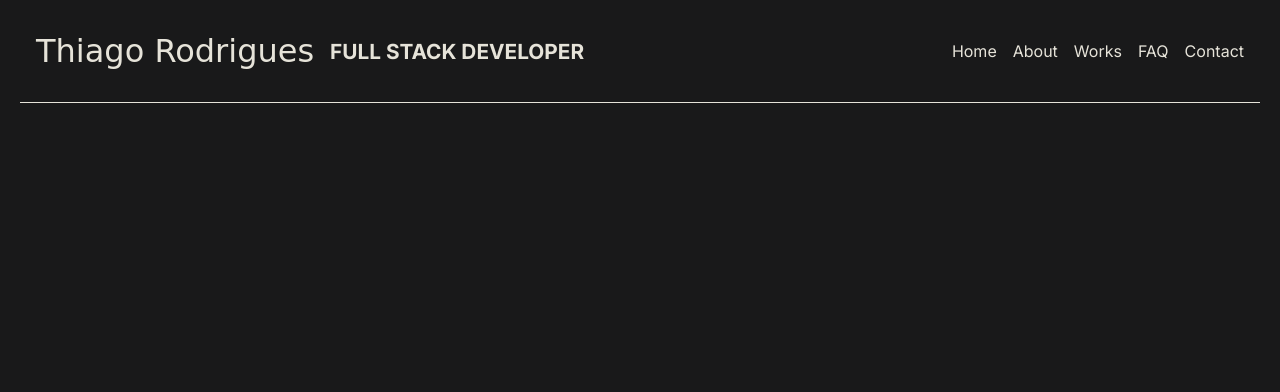
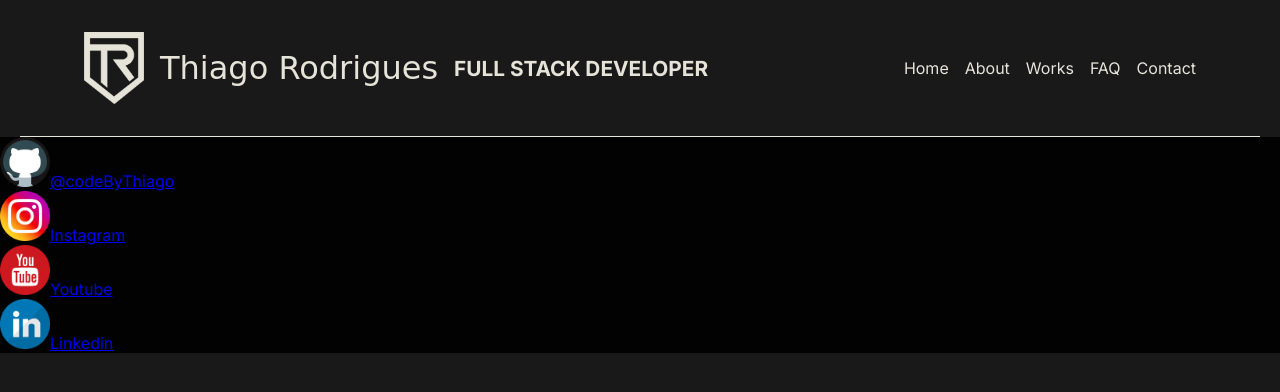
Before and after one commit to codeByThiago/codebythiago.github.io, a plain HTML site: page index.html in a window 1280 px wide. Drawn offline with Linux system fonts and the light colour scheme; a web font is replaced by a local one.

Commit message:
Adicionei para a pasta imagem

```diff
--- a/css/nav.css
+++ b/css/nav.css
@@ -3,7 +3,7 @@
     justify-content: space-between;
     align-items: center;
     margin: 0 20px;
-    padding: 2rem 1rem;
+    padding: 2rem 4rem;
     border-bottom: 1px var(--cor5) solid;
 }
 
@@ -14,6 +14,11 @@
 }
 
 .navbar-brand h1 {
+    padding-right: 1rem;
+}
+
+.navbar-brand img {
+    width: 60px;
     padding-right: 1rem;
 }
 
--- a/css/style.css
+++ b/css/style.css
@@ -31,6 +31,19 @@ body {
     color: var(--cor5);
 }
 
+footer {
+    background-color: var(--cor3);
+}
+
+footer a {
+    display: block;
+}
+
+
+footer img {
+    width: 50px;
+}
+
 .font-brand {
     font-size: 2rem;
     font-family: var(--font-unifraktur);
--- a/index.html
+++ b/index.html
@@ -1,5 +1,6 @@
 <!DOCTYPE html>
 <html lang="pt-br">
+
 <head>
     <meta charset="UTF-8">
     <meta name="viewport" content="width=device-width, initial-scale=1.0">
@@ -7,10 +8,12 @@
     <link rel="shortcut icon" href="favicon.ico" type="image/x-icon">
     <title>Portfólio - Thiago Rodrigues</title>
 </head>
+
 <body>
     <header>
         <nav aria-label="Principal Navegation Bar" class="navbar">
             <div class="navbar-brand">
+                <img src="img/logo/modelo.png" alt="" style="width: 60px;">
                 <h1 class="font-brand">Thiago Rodrigues</h1>
                 <span class="text-bold">FULL STACK DEVELOPER</span>
             </div>
@@ -34,8 +37,12 @@
     </main>
 
     <footer>
-
+        <a href="https://github.com/codeByThiago/"><img src="img/png/github-512.png" alt="">@codeByThiago</a>
+        <a href="#"><img src="img/png/instagram-512.png" alt="">Instagram</a>
+        <a href="#"><img src="img/png/youtube-512.png" alt="">Youtube</a>
+        <a href="#"><img src="img/png/linkedin-512.png" alt="">Linkedin</a>
     </footer>
     <script src="js/script.js"></script>
 </body>
+
 </html>
```
Also changed, not shown: contact.html (+18 -0 lines), img/png/github-512.png (added), img/png/instagram-512.png (added), img/png/linkedin-512.png (added), img/png/youtube-512.png (added), img/svgs/github.svg (added), img/svgs/instagram.svg (added), img/svgs/linkedin.svg (added), img/svgs/youtube.svg (added).
